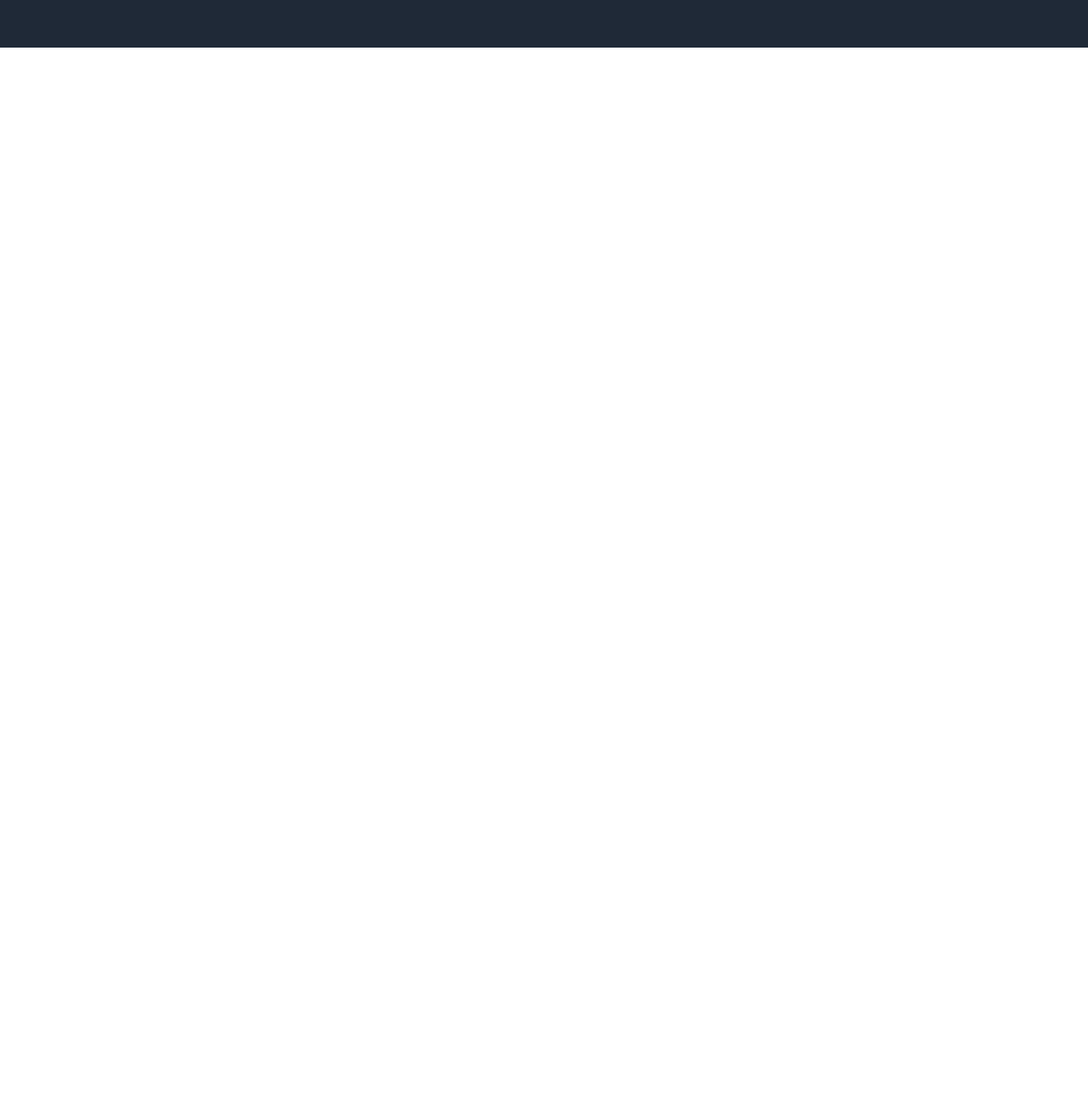
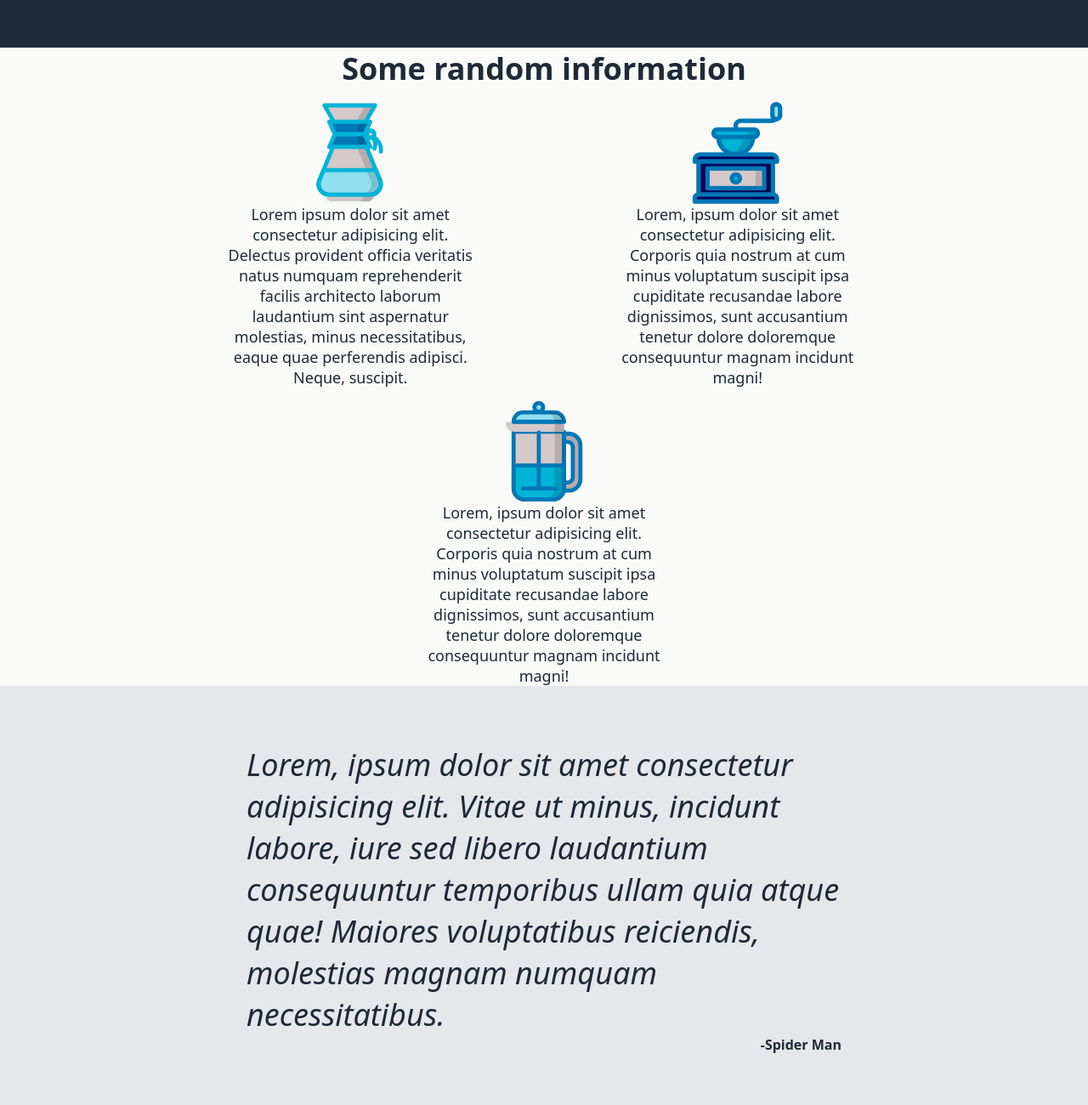
Before and after one commit to Noxy567/coffee-shop, a plain HTML site: page index.html in a window 1280 px wide. Shown: the part 480-1780 px from the top of the page at 85% size. Before the commit the page ends 1096 px from the top, so only its background shows below. Drawn offline with Linux system fonts and the light colour scheme.

Commit message:
created 2 and 3 section needs more reflexsive-ness

```diff
--- a/index.html
+++ b/index.html
@@ -49,7 +49,46 @@
     </div>
 
     <div class="middle">
+        <div class="middle-top">
+            <div class="middle-heading">Some random information</div>
 
+            <div class="middle-cards">
+                <div class="card">
+                    <img src="icons/kettle.svg" class="middle-icons">
+                    <p class="text">Lorem ipsum dolor sit amet consectetur adipisicing elit. Delectus provident officia
+                        veritatis natus numquam reprehenderit facilis architecto laborum laudantium sint aspernatur
+                        molestias, minus necessitatibus, eaque quae perferendis adipisci. Neque, suscipit.</p>
+                </div>
+                <div class="card">
+                    <img src="icons/grinder.svg" class="middle-icons">
+                    <p class="text">Lorem, ipsum dolor sit amet consectetur adipisicing elit. Corporis quia nostrum at
+                        cum minus voluptatum suscipit ipsa cupiditate recusandae labore dignissimos, sunt accusantium
+                        tenetur dolore doloremque consequuntur magnam incidunt magni!</p>
+                </div>
+                <div class="card">
+                    <img src="icons/hot.svg" class="middle-icons">
+                    <p class="text">Lorem, ipsum dolor sit amet consectetur adipisicing elit. Corporis quia nostrum at
+                        cum minus voluptatum suscipit ipsa cupiditate recusandae labore dignissimos, sunt accusantium
+                        tenetur dolore doloremque consequuntur magnam incidunt magni!</p>
+                </div>
+
+            </div>
+        </div>
+
+        <div class="middle-middle">
+            <div class="middle-text">
+                Lorem, ipsum dolor sit amet consectetur adipisicing elit. Vitae ut minus, incidunt labore, iure sed
+                libero laudantium consequuntur temporibus ullam quia atque quae! Maiores voluptatibus reiciendis,
+                molestias magnam numquam necessitatibus.
+            </div>
+            <div class="author">
+                -Spider Man
+            </div>
+        </div>
+
+        <div class="middle-bottom">
+
+        </div>
     </div>
 
     <div class="footer">
--- a/styles.css
+++ b/styles.css
@@ -23,18 +23,6 @@ body{
     gap: 20px;
 
 }
-
-
-.middle{
-    background-color: white;
-    height: 70vh;
-}
-
-.coffee-image{
-    width: 350px;
-    height: 200px;
-}
-
 
 .header{
     display: flex;
@@ -63,6 +51,10 @@ a{
     text-decoration: none;
 }
 
+.coffee-image{
+    width: 350px;
+    height: 200px;
+}
 .top-content{
     display: flex;
     justify-content: space-between;
@@ -86,7 +78,8 @@ h1{
 p{
     margin: 0;
     font-size: 18px;
-    color: #e5e7eb;;
+    color:  #f9faf8;
+
 }
 
 button{
@@ -100,3 +93,104 @@ button{
     font-weight: bold;
     font-size: 15px;
 }
+
+.middle{
+    display: flex;
+    flex-direction: column;
+    height: auto;
+
+}
+
+
+.middle-top{
+    background-color: #f9faf8;
+    height: auto;
+    display: flex;
+    flex-direction: column;
+    align-items: center;
+    gap: 15px;
+    padding-left: 150px;
+    padding-right: 150px;
+}
+
+
+.middle-heading{
+    display: flex;
+    align-self: center;
+    font-size: 36px;
+    /* width: 400px; */
+    font-weight: 900;
+    color: #1f2937;
+    flex: 1 0 1;
+}
+
+.middle-cards{
+    display: flex;
+    width: 70vw;
+    flex-wrap: wrap;
+    gap: 15px;
+    flex: 1 0 100px;
+    justify-content: space-around;
+
+}
+
+
+.card{
+    /* border: 1px solid #eee;
+    box-shadow: 2px 4px 16px rgba(0,0,0,.06);
+    border-radius: 4px; */
+    width: 300px;
+    height: auto;
+    /* flex: 1 0 1; */
+    /* padding-left: 25px;
+    padding-right: 25px;
+    padding-top: 25px;
+    padding-bottom: 25px; */
+    align-items: center;
+    display: flex;
+    flex-direction: column;
+    color: #1f2937;
+}
+
+.middle-icons{
+    width: 120px;
+
+}
+
+.text{
+    margin: 0;
+    font-size: 18px;
+    color: #1f2937;
+    text-align: center;
+
+}
+
+.middle-middle{
+    background-color: #e5e7eb;
+    height: 500px;
+    display: flex;
+    flex-direction: column;
+    align-items: center;
+    justify-content: center;
+    padding-left: 150px;
+    padding-right: 150px;
+}
+
+.middle-text{
+    color: #1f2937;
+    font-size: 36px;
+    width: 700px;
+    font-style:italic;
+}
+
+.author{
+    color: #1f2937;
+    font-weight: 900;
+    width: 700px;
+    text-align: end;
+}
+
+.middle-bottom{
+    background-color: skyblue;
+    height: 500px;
+}
```
